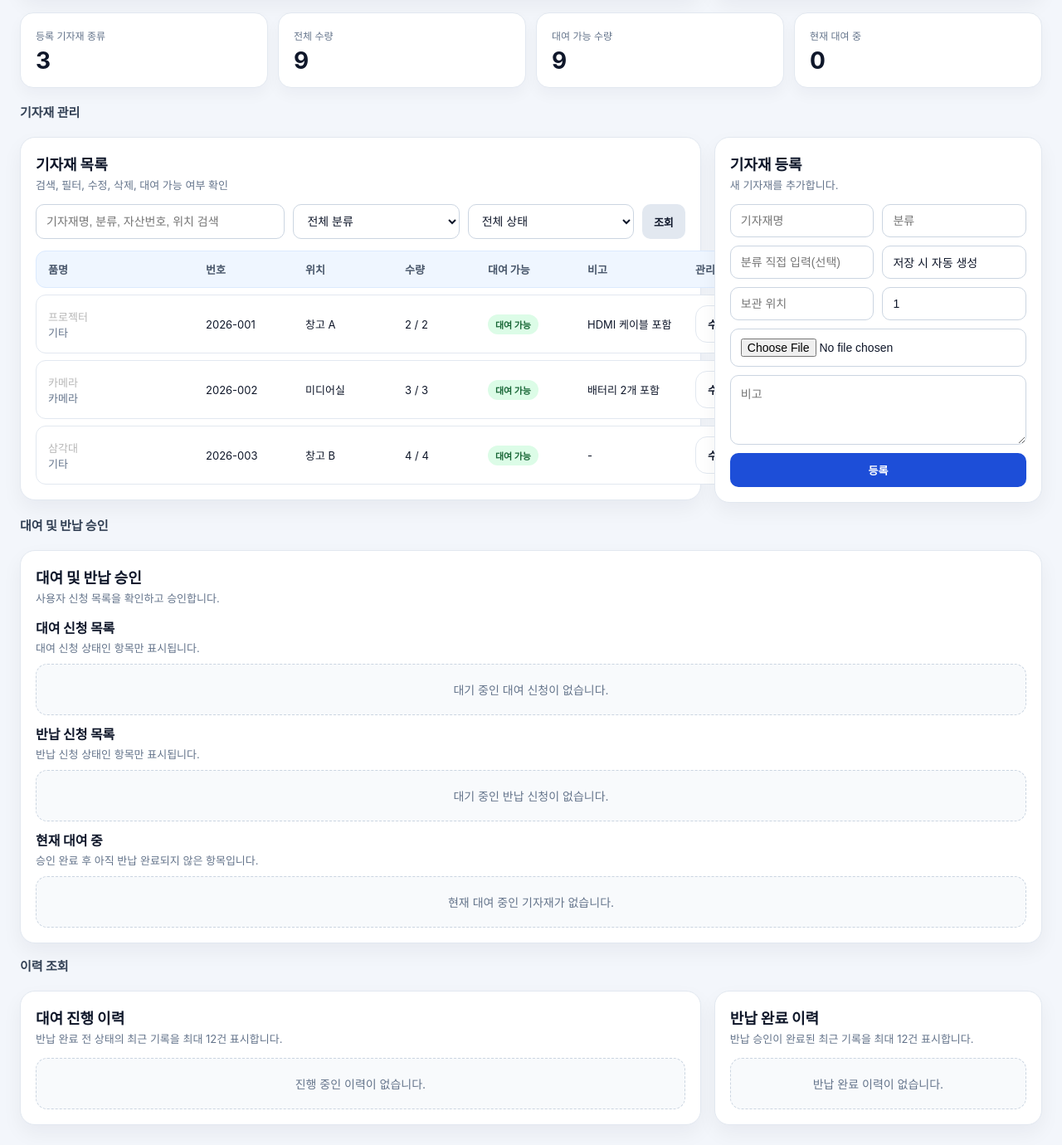
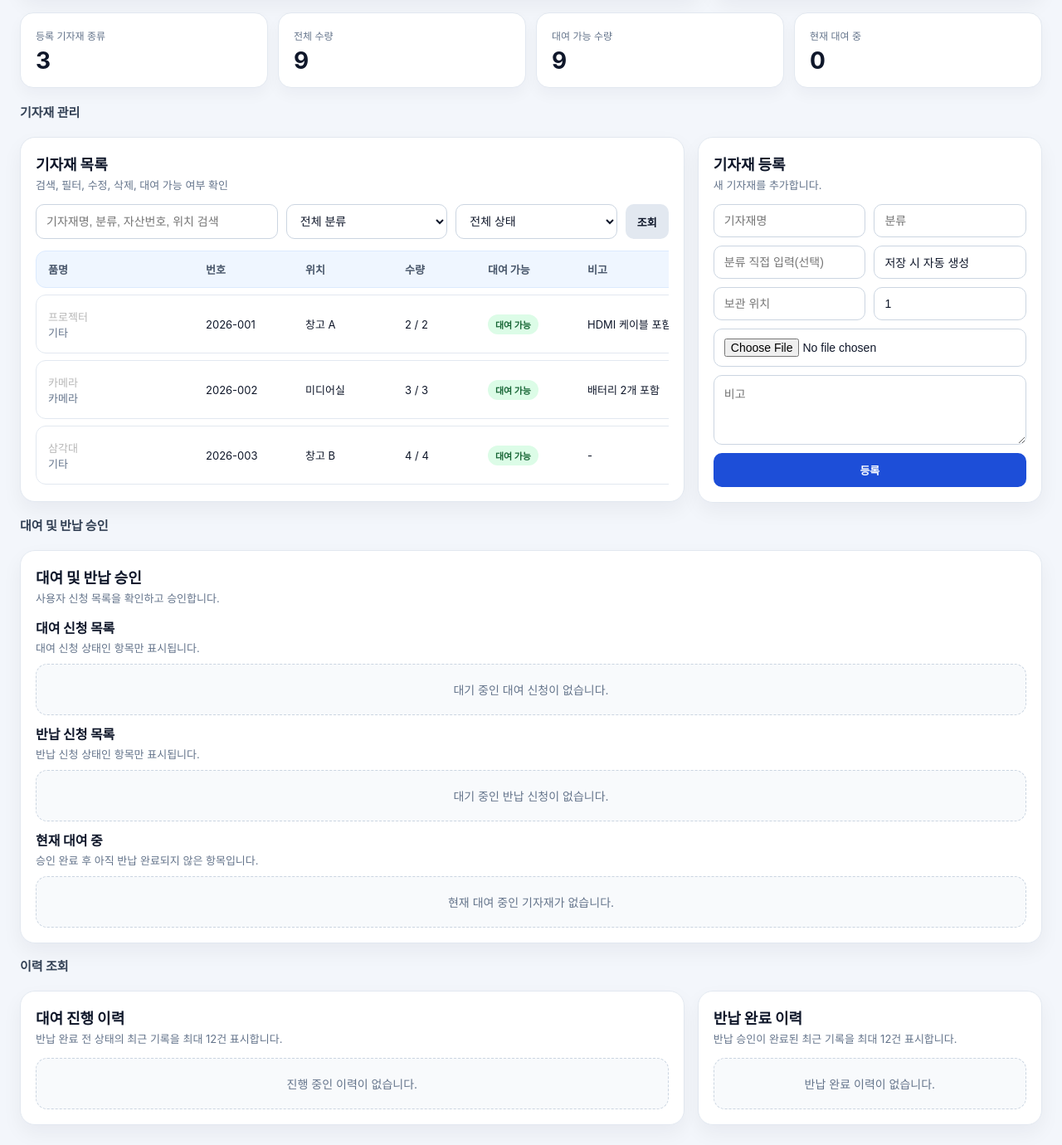
Before and after one commit to knue20-kmla/work-dashboard, a Flask app: page /dashboard in a window 1280 px wide. Shown: the part 315-1695 px from the top of the page at 83% size. Run offline with Flask 3, Linux system fonts and the light colour scheme; the visitor is signed in with stand-in values (Sample User, id 1).

Commit message:
Fix admin dashboard overflow layout

```diff
--- a/equipment-manager/templates/dashboard.html
+++ b/equipment-manager/templates/dashboard.html
@@ -190,7 +190,7 @@
         }
         .section-grid {
             display: grid;
-            grid-template-columns: minmax(0, 1.35fr) minmax(340px, 0.65fr);
+            grid-template-columns: minmax(0, 1.35fr) minmax(300px, 0.7fr);
             gap: 16px;
             align-items: start;
         }
@@ -211,6 +211,8 @@
         }
         .panel {
             padding: 18px;
+            min-width: 0;
+            overflow: hidden;
         }
         .panel-stack {
             display: grid;
@@ -280,6 +282,13 @@
         .history-table {
             display: grid;
             gap: 8px;
+            min-width: 0;
+        }
+        .table-scroll {
+            width: 100%;
+            overflow-x: auto;
+            overflow-y: hidden;
+            padding-bottom: 2px;
         }
         .equipment-row,
         .loan-row,
@@ -336,8 +345,18 @@
         .queue-actions {
             display: flex;
             align-items: center;
-            justify-content: flex-end;
+            justify-content: flex-start;
             gap: 8px;
+        }
+        .queue-actions form,
+        .queue-actions .btn,
+        .equipment-row details,
+        .equipment-row summary {
+            max-width: 100%;
+        }
+        .queue-actions .btn,
+        .equipment-row summary {
+            white-space: nowrap;
         }
         .queue-summary {
             display: grid;
@@ -723,6 +742,7 @@
                     </form>
 
                     {% if items %}
+                    <div class="table-scroll">
                     <div class="equipment-table">
                         <div class="equipment-row header">
                             <div>품명</div>
@@ -787,6 +807,7 @@
                         </div>
                         {% endfor %}
                     </div>
+                    </div>
                     {% else %}
                     <div class="empty">조건에 맞는 기자재가 없습니다.</div>
                     {% endif %}
@@ -830,6 +851,7 @@
                             <div class="panel-title" style="font-size:16px;">대여 신청 목록</div>
                             <div class="subtle" style="margin-bottom:10px;">대여 신청 상태인 항목만 표시됩니다.</div>
                             {% if pending_borrow_requests %}
+                            <div class="table-scroll">
                             <div class="loan-table">
                                 <div class="loan-row header">
                                     <div>신청자 / 품목</div>
@@ -856,6 +878,7 @@
                                 </div>
                                 {% endfor %}
                             </div>
+                            </div>
                             {% else %}
                             <div class="empty">대기 중인 대여 신청이 없습니다.</div>
                             {% endif %}
@@ -865,6 +888,7 @@
                             <div class="panel-title" style="font-size:16px;">반납 신청 목록</div>
                             <div class="subtle" style="margin-bottom:10px;">반납 신청 상태인 항목만 표시됩니다.</div>
                             {% if pending_return_requests %}
+                            <div class="table-scroll">
                             <div class="loan-table">
                                 <div class="loan-row header">
                                     <div>신청자 / 품목</div>
@@ -891,6 +915,7 @@
                                 </div>
                                 {% endfor %}
                             </div>
+                            </div>
                             {% else %}
                             <div class="empty">대기 중인 반납 신청이 없습니다.</div>
                             {% endif %}
@@ -900,6 +925,7 @@
                             <div class="panel-title" style="font-size:16px;">현재 대여 중</div>
                             <div class="subtle" style="margin-bottom:10px;">승인 완료 후 아직 반납 완료되지 않은 항목입니다.</div>
                             {% if active_loans %}
+                            <div class="table-scroll">
                             <div class="loan-table">
                                 <div class="loan-row header">
                                     <div>대여자 / 품목</div>
@@ -922,6 +948,7 @@
                                 </div>
                                 {% endfor %}
                             </div>
+                            </div>
                             {% else %}
                             <div class="empty">현재 대여 중인 기자재가 없습니다.</div>
                             {% endif %}
@@ -943,6 +970,7 @@
                     </div>
                     {% set ongoing_history = history | rejectattr('status', 'equalto', 'returned') | list %}
                     {% if ongoing_history %}
+                    <div class="table-scroll">
                     <div class="history-table">
                         <div class="history-row header">
                             <div>품목 / 대여자</div>
@@ -974,6 +1002,7 @@
                         </div>
                         {% endfor %}
                     </div>
+                    </div>
                     {% else %}
                     <div class="empty">진행 중인 이력이 없습니다.</div>
                     {% endif %}
@@ -988,6 +1017,7 @@
                     </div>
                     {% set returned_history = history | selectattr('status', 'equalto', 'returned') | list %}
                     {% if returned_history %}
+                    <div class="table-scroll">
                     <div class="history-table">
                         <div class="history-row header">
                             <div>품목 / 대여자</div>
@@ -1012,6 +1042,7 @@
                             <div><span class="badge badge-off">{{ loan_status_label(loan.status) }}</span></div>
                         </div>
                         {% endfor %}
+                    </div>
                     </div>
                     {% else %}
                     <div class="empty">반납 완료 이력이 없습니다.</div>
```
